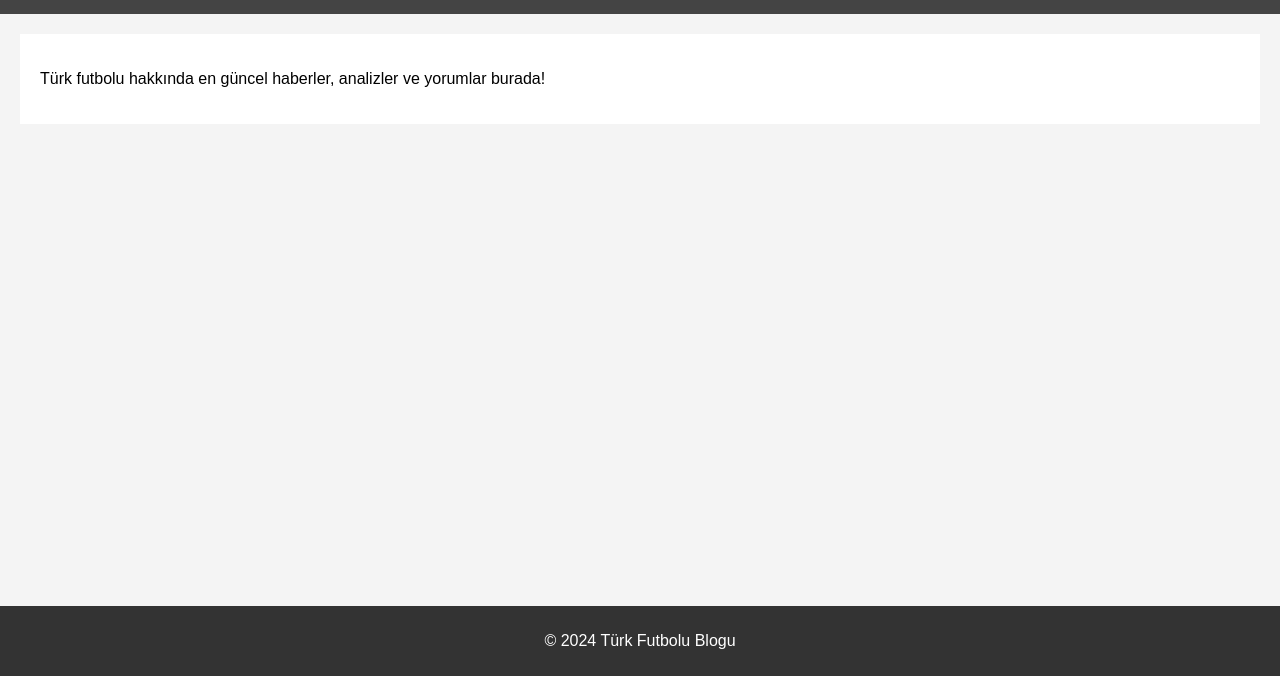
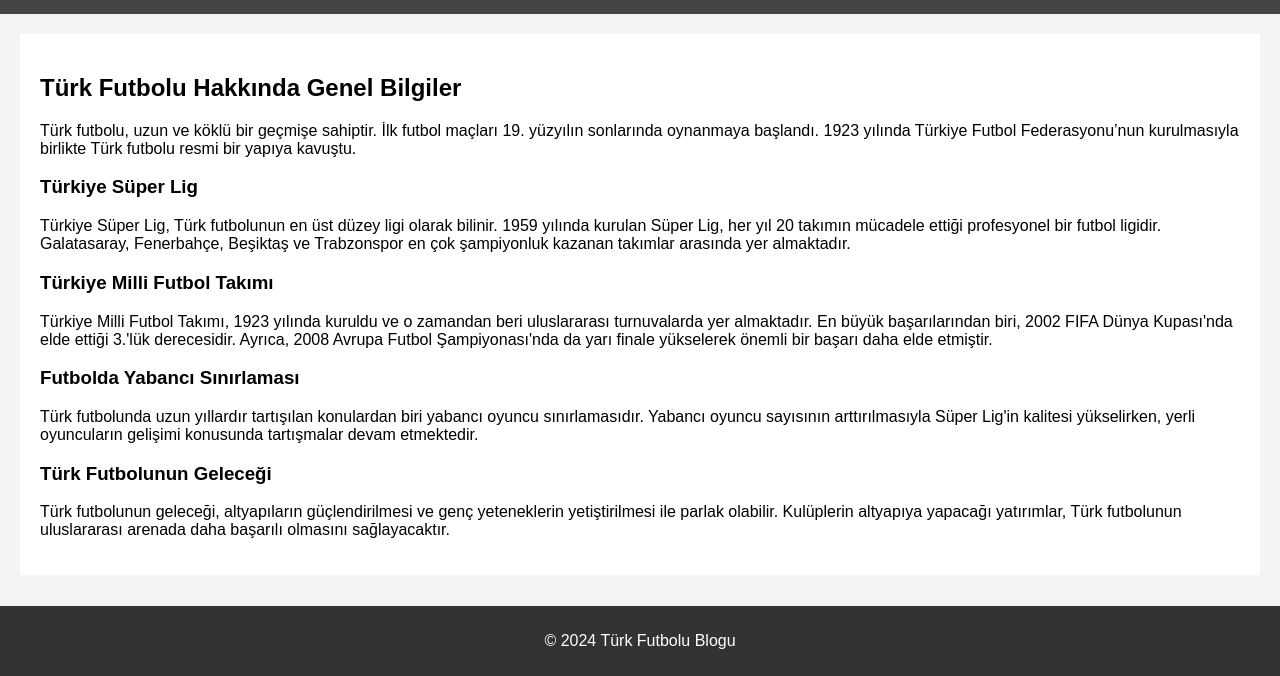
Before and after one commit to fatih196312/fatihafacan.github.io, a plain HTML site: page index.html in a window 1280 px wide. Shown: the part 124-800 px from the top of the page. Drawn offline with Linux system fonts and the light colour scheme.

Commit message:
Update index.html

```diff
--- a/index.html
+++ b/index.html
@@ -22,7 +22,20 @@
     </header>
 
     <section class="content">
-        <p>Türk futbolu hakkında en güncel haberler, analizler ve yorumlar burada!</p>
+        <h2>Türk Futbolu Hakkında Genel Bilgiler</h2>
+        <p>Türk futbolu, uzun ve köklü bir geçmişe sahiptir. İlk futbol maçları 19. yüzyılın sonlarında oynanmaya başlandı. 1923 yılında Türkiye Futbol Federasyonu’nun kurulmasıyla birlikte Türk futbolu resmi bir yapıya kavuştu.</p>
+
+        <h3>Türkiye Süper Lig</h3>
+        <p>Türkiye Süper Lig, Türk futbolunun en üst düzey ligi olarak bilinir. 1959 yılında kurulan Süper Lig, her yıl 20 takımın mücadele ettiği profesyonel bir futbol ligidir. Galatasaray, Fenerbahçe, Beşiktaş ve Trabzonspor en çok şampiyonluk kazanan takımlar arasında yer almaktadır.</p>
+
+        <h3>Türkiye Milli Futbol Takımı</h3>
+        <p>Türkiye Milli Futbol Takımı, 1923 yılında kuruldu ve o zamandan beri uluslararası turnuvalarda yer almaktadır. En büyük başarılarından biri, 2002 FIFA Dünya Kupası'nda elde ettiği 3.'lük derecesidir. Ayrıca, 2008 Avrupa Futbol Şampiyonası'nda da yarı finale yükselerek önemli bir başarı daha elde etmiştir.</p>
+
+        <h3>Futbolda Yabancı Sınırlaması</h3>
+        <p>Türk futbolunda uzun yıllardır tartışılan konulardan biri yabancı oyuncu sınırlamasıdır. Yabancı oyuncu sayısının arttırılmasıyla Süper Lig'in kalitesi yükselirken, yerli oyuncuların gelişimi konusunda tartışmalar devam etmektedir.</p>
+
+        <h3>Türk Futbolunun Geleceği</h3>
+        <p>Türk futbolunun geleceği, altyapıların güçlendirilmesi ve genç yeteneklerin yetiştirilmesi ile parlak olabilir. Kulüplerin altyapıya yapacağı yatırımlar, Türk futbolunun uluslararası arenada daha başarılı olmasını sağlayacaktır.</p>
     </section>
 
     <footer>
```
